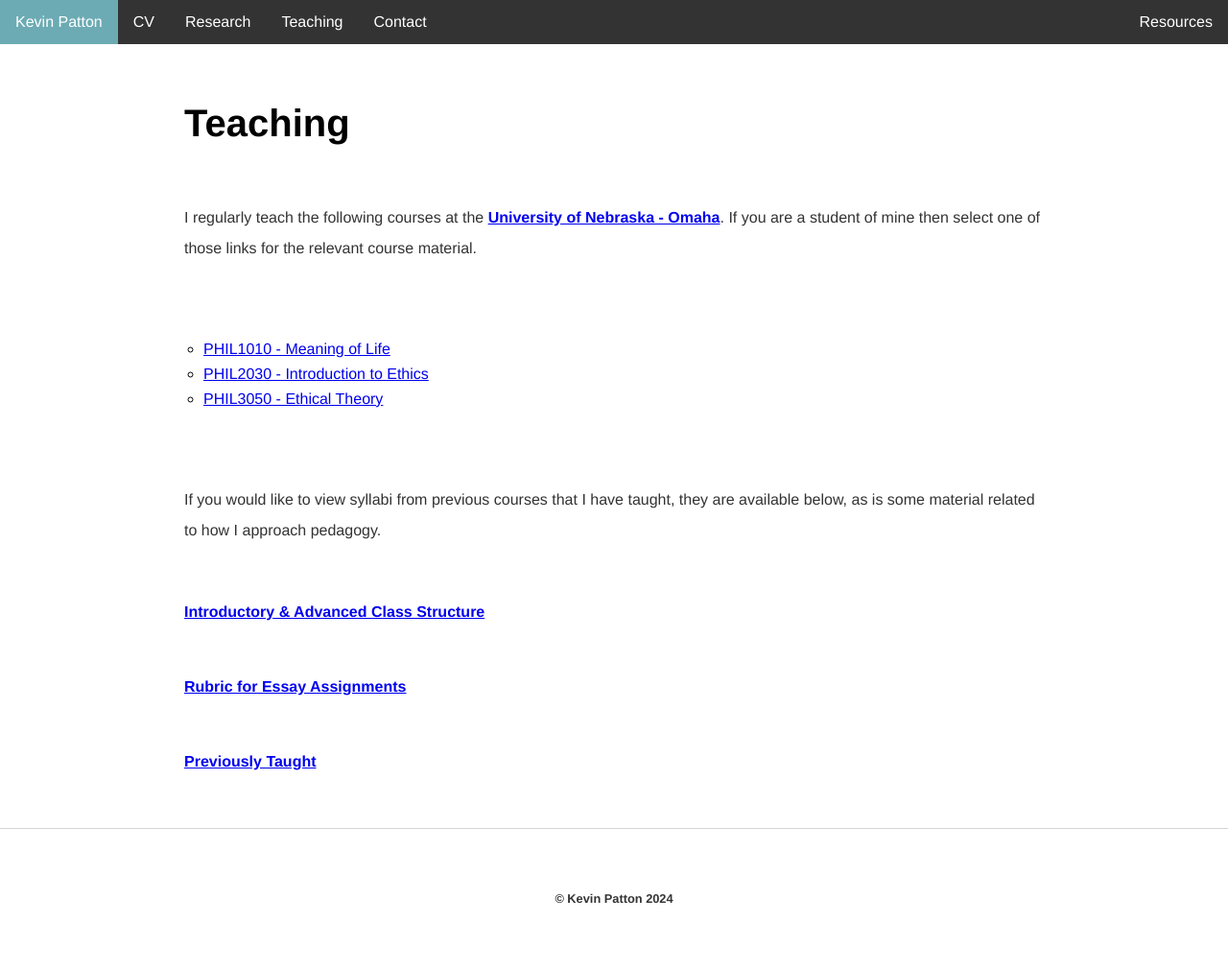
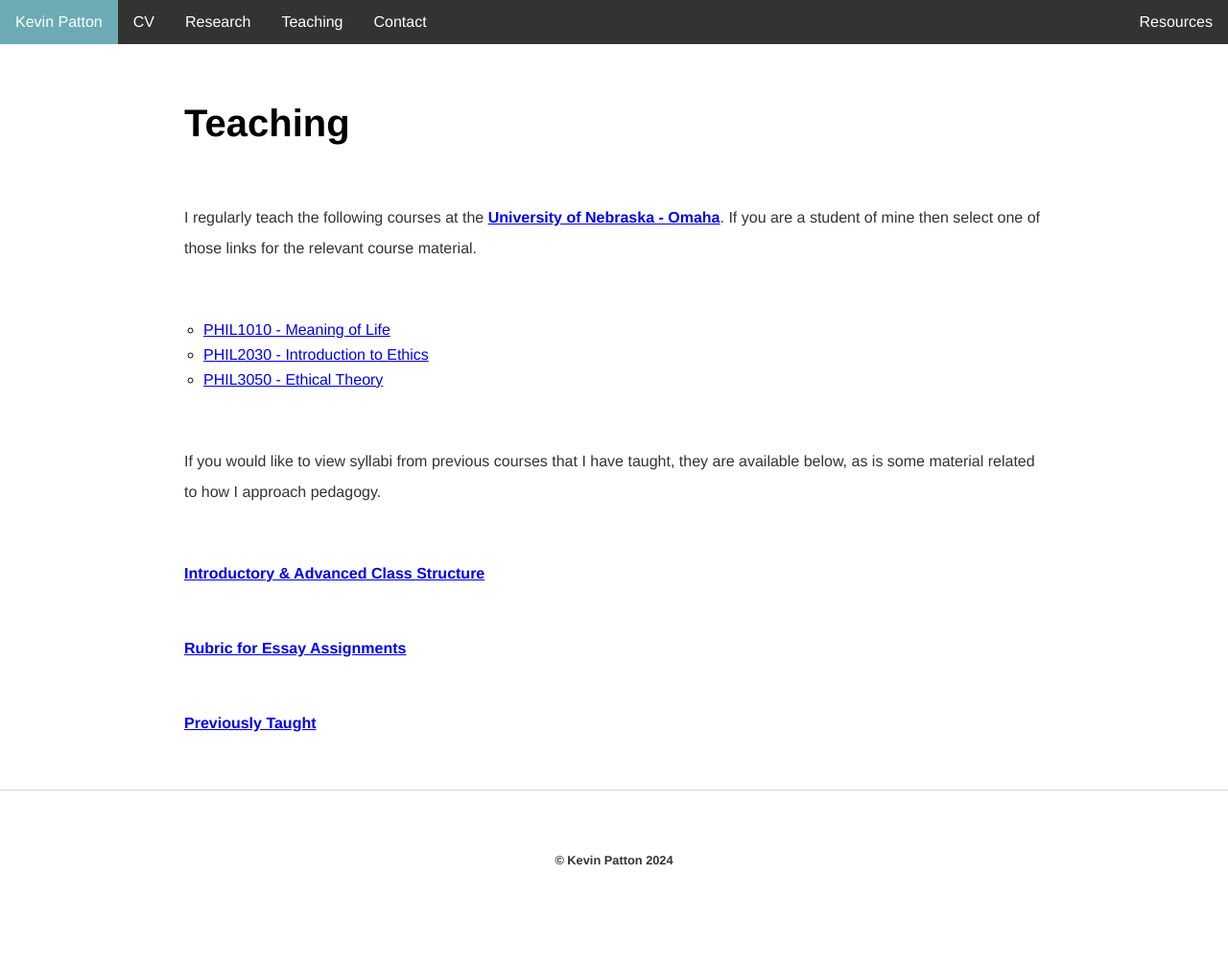
Before and after one commit to kevinjpatton/kevinjpatton.github.io, a Jekyll site: the page built from teaching/index.html, in a window 1280 px wide. Shown: the whole page at 96% size. Built offline with Jekyll 4.4.1, drawn with Linux system fonts in a browser that asks for light colours; Markdown is read by kramdown in place of the engine named in the settings; after the commit the page ends 970 px from its top, so only the background shows below that.

Commit message:
Update main.css

```diff
--- a/css/main.css
+++ b/css/main.css
@@ -106,7 +106,7 @@ table, th, td {  /* This will apply the font to the entire table */
 
 .course-list { /* Styles applied to lists with the class 'course-list' */
     list-style-type: circle;
-    margin: 80px auto;
+    margin: 60px auto;
     width: 70%;
     font-family: 'Helvetica', 'Arial', 'Sans-Serif'; /* Example: Use a different font */
 }
```
